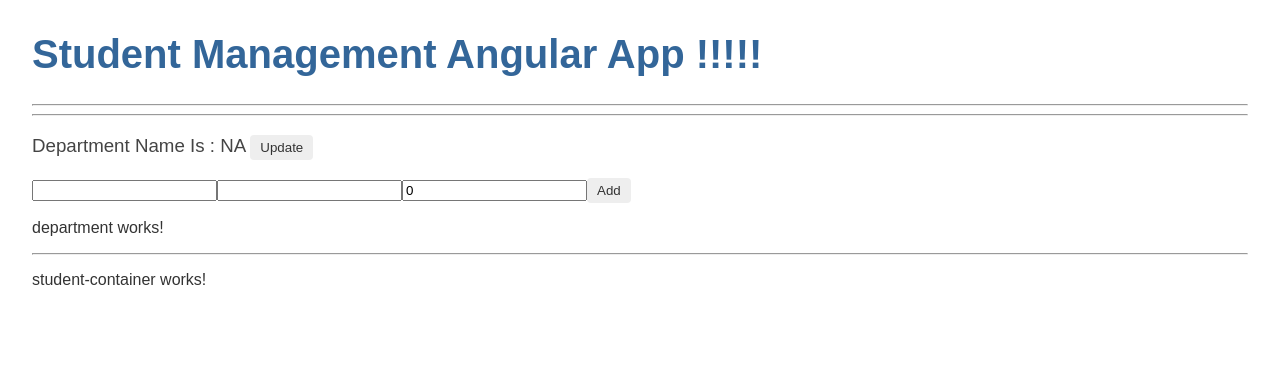
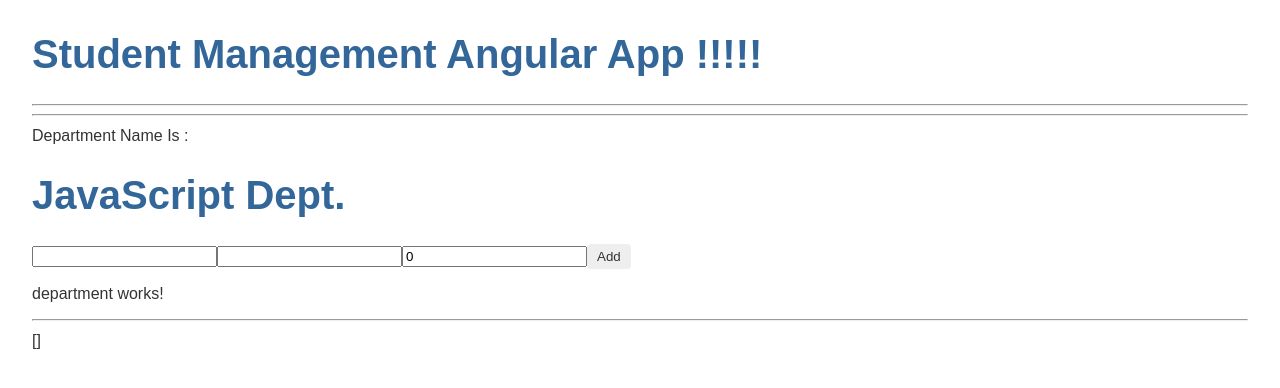
Before and after one commit to vinoddsce/angular-app-nisha, an Angular app: page / in a window 1280 px wide. Shown: the top 388 px of the page. Built offline with nearby package versions, Linux system fonts and the light colour scheme.

Commit message:
Passing data btw components

```diff
--- a/src/app/app.component.html
+++ b/src/app/app.component.html
@@ -3,8 +3,8 @@
 <hr />
 <hr />
 
-<app-department-container [departmentName]="departmentName" (updateDeptName)="updateDeptName($event)"></app-department-container>
+<app-department-container (addStudentEvent)="addStudentEvent($event)"></app-department-container>
 
 <hr />
 
-<app-student-container></app-student-container>
+<app-student-container [students]="students"></app-student-container>
--- a/src/app/app.component.ts
+++ b/src/app/app.component.ts
@@ -9,9 +9,19 @@
   title: string = 'Student Management Angular App !!!!!';
   departmentName: string = "NA";
 
-  updateDeptName(value: string) {
-    // console.log("AppComponent->updateDeptName() : ", value);
-    this.departmentName = value;
+  students: { _id: number, name: string, course: string, fees: number }[] = [];
+
+  addStudentEvent(obj: { name: string, course: string, fees: number }) {
+
+    let std = {
+      _id: this.students.length + 1,
+      name: obj.name,
+      course: obj.course,
+      fees: obj.fees
+    }
+
+    this.students.push(std);
+    console.log(this.students);
   }
 
 }
--- a/src/app/department-container/department-container.component.html
+++ b/src/app/department-container/department-container.component.html
@@ -1,6 +1,4 @@
-<h3>
-    <p>Department Name Is : {{departmentName}} <button type="button" (click)="updateDepartmentName($event)" [hidden]="hide">Update</button></p>
-</h3>
+Department Name Is : <h1>{{deptName}} </h1>
 
 <div>
     <!-- <input placeholder="Enter name here" type="text" name="name" (change)="nameChangeHandler($event.target.value)" /> -->
--- a/src/app/department-container/department-container.component.ts
+++ b/src/app/department-container/department-container.component.ts
@@ -7,33 +7,15 @@
 })
 export class DepartmentContainerComponent {
 
-  @Input() departmentName: string = "";
-  @Output() updateDeptName: EventEmitter<string> = new EventEmitter<string>();
-
-  hide: boolean = false;
+  @Output() addStudentEvent: EventEmitter<{ name: string, course: string, fees: number }> = new EventEmitter<{ name: string, course: string, fees: number }>();
   deptName: string = "JavaScript Dept.";
 
   stdName: string = "";
   stdCourse: string = "";
   stdFees: number = 0;
 
-  updateDepartmentName(event: MouseEvent) {
-    // console.log("Update clicked !!!!!", event);
-    this.updateDeptName.emit(this.deptName);
-    this.hide = true;
-  }
-
-  // nameChangeHandler(value: string) {
-  //   console.log("Name Entered: ", value);
-  // }
-
-  // nameChangeHandler() {
-  //   console.log("Name Entered: ", this.stdName);
-  // }
 
   addStudentDetails(event: MouseEvent) {
-    console.log("Name: ", this.stdName);
-    console.log("Course: ", this.stdCourse);
-    console.log("Fees: ", this.stdFees);
+    this.addStudentEvent.emit({ name: this.stdName, course: this.stdCourse, fees: this.stdFees });
   }
 }
--- /dev/null
+++ b/src/app/model/Student.ts
@@ -0,0 +1,6 @@
+export default interface Student {
+    _id: number;
+    name: string;
+    course: string;
+    fees: number
+}
--- a/src/app/student-container/student-container.component.html
+++ b/src/app/student-container/student-container.component.html
@@ -1 +1 @@
-<p>student-container works!</p>
+{{students|json}}
--- a/src/app/student-container/student-container.component.ts
+++ b/src/app/student-container/student-container.component.ts
@@ -1,15 +1,12 @@
-import { Component, OnInit } from '@angular/core';
+import { Component, OnInit, Input } from '@angular/core';
 
 @Component({
   selector: 'app-student-container',
   templateUrl: './student-container.component.html',
   styleUrls: ['./student-container.component.css']
 })
-export class StudentContainerComponent implements OnInit {
+export class StudentContainerComponent {
 
-  constructor() { }
-
-  ngOnInit() {
-  }
+  @Input() students: { _id: number, name: string, course: string, fees: number }[] = [];
 
 }
```
